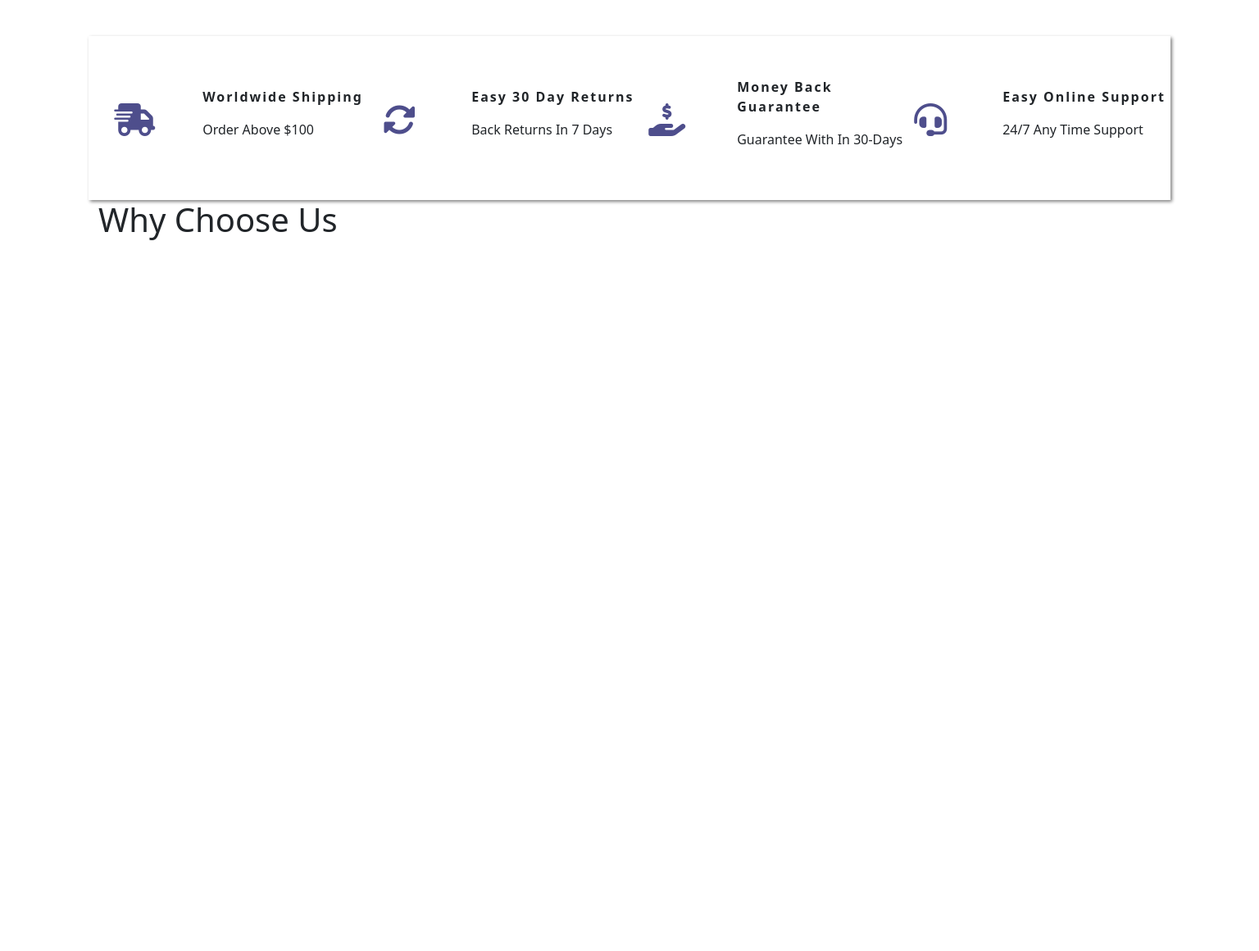
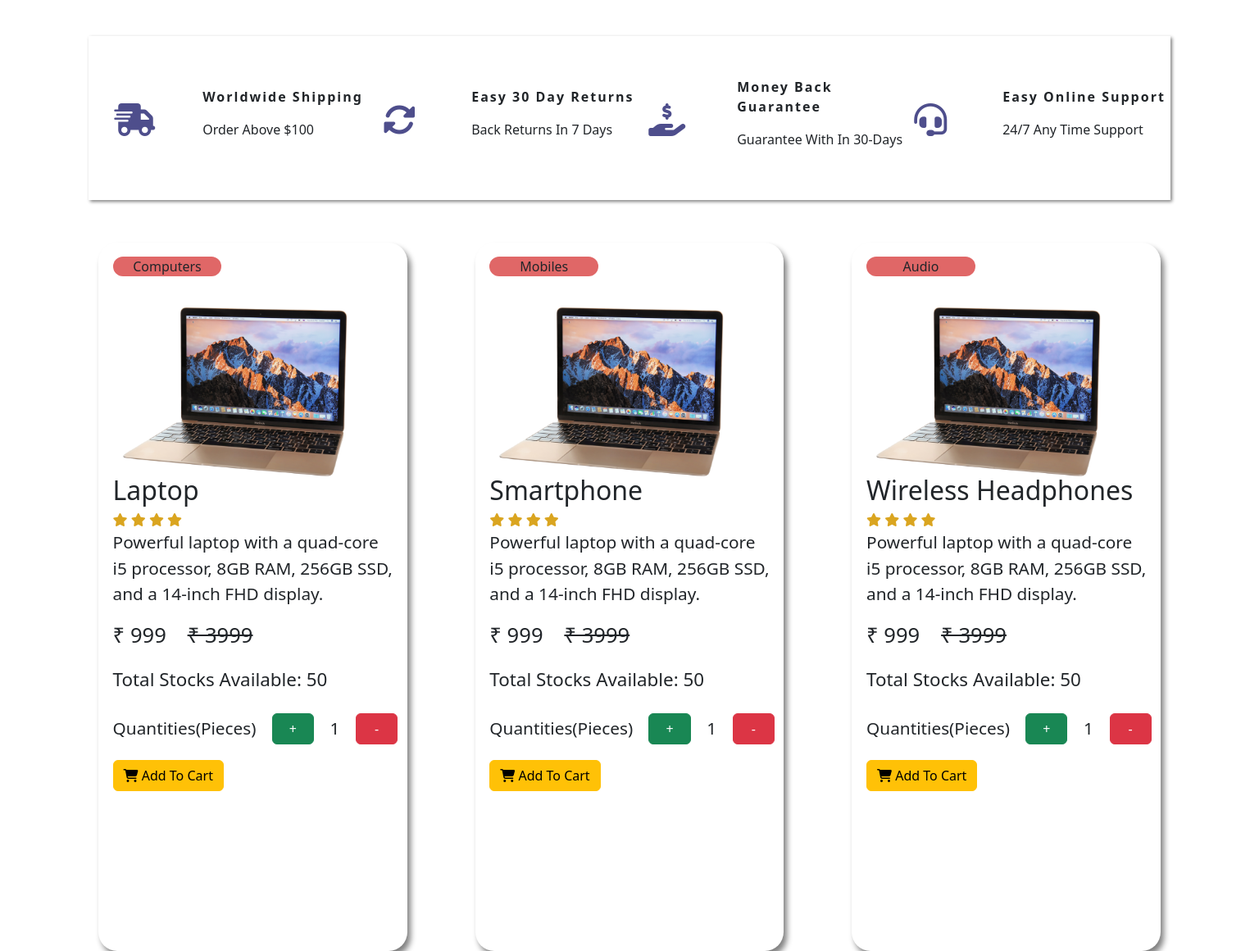
Before and after one commit to mkd21/ElearnInfoTech, a website built with Vite: page Ecom website/Ecom_vanilla_js/index.html in a window 1536 px wide. Shown: the part 1264-2424 px from the top of the page at 82% size. Before the commit the page ends 1564 px from the top, so only its background shows below. Built offline with nearby package versions, Linux system fonts and the light colour scheme.

Commit message:
added some more code

```diff
--- a/Ecom website/Ecom_vanilla_js/index.html
+++ b/Ecom website/Ecom_vanilla_js/index.html
@@ -210,8 +210,68 @@
 
     <!-- ========== Start Why Choose US Section ========== -->
 
-      <section class="container" >
-        <h1>Why Choose Us</h1>
+      <section class="container" id="whyChooseUs">
+        <!-- <h1>Why Choose Us</h1>
+        <p>Choose Thapa EduHub for a holistic, enriching learning experience that empowers you to achieve your goals.</p> -->
+
+        <template id="productCard-template">
+
+            <!-- product cards section  -->
+              <div class="cardParent">
+
+                <div class="itemType">
+                  <p>Computers</p>
+                </div>
+
+                <div class="productImage">
+                  <img src="./src/images/lapi.png" />
+                </div>
+
+                <div class="productName">
+                  <p>Laptop</p>
+                </div>
+
+                <div class="productRating">
+                  <i class="fa-solid fa-star"></i>
+                  <i class="fa-solid fa-star"></i>
+                  <i class="fa-solid fa-star"></i>
+                  <i class="fa-solid fa-star"></i>
+                </div>
+
+                <div class="prod-description">
+                  <p>Powerful laptop with a quad-core i5 processor, 8GB RAM, 256GB SSD, and a 14-inch FHD display.</p>
+                </div>
+
+                <div class="product_price">
+                  <span class="currentPrice">&#8377; 999</span>
+                  <span class="previousPrice" style="text-decoration: line-through;" >&#8377; 3999</span>
+                </div>
+
+                <div class="totalStock">
+                  <span>Total Stocks Available:</span>
+                  <span>50</span>
+                </div>
+
+                <div class="quantityToAddinCart d-flex align-items-center">
+
+                  <span>Quantities(Pieces)</span>
+
+                  <span class=" productIncrementDecrementFunctionality d-flex align-items-center justify-content-center">
+                    <button class="btn btn-success" >+</button>
+                    <p>1</p>
+                    <button class="btn btn-danger">-</button>
+                  </span>
+
+                </div>
+
+                <div class="addToCardButton">
+                  <button class="btn btn-warning" > <i class="fa-solid fa-cart-shopping"></i> Add To Cart </button>
+                </div>
+              </div>
+
+        </template>
+
+
       </section>
 
     <!-- ========== End Why Choose US Section ========== -->
@@ -228,7 +288,8 @@
 
 
     <!-- custom js  -->
-    <script type="module" src="/src/main.js"></script>
+    <script type="module" src="./src/custom_js/main.js"></script>
+    <!-- <script type="module" src="./src/custom_js/workingWith_template.js"></script> -->
 
   </body>
 </html>
--- a/Ecom website/Ecom_vanilla_js/src/api/data.json
+++ b/Ecom website/Ecom_vanilla_js/src/api/data.json
@@ -5,6 +5,7 @@
       "category": "Computers",
       "brand": "ExampleBrand",
       "price": 999.99,
+      "previousPrice" : "3999",
       "stock": 50,
       "description": "Powerful laptop with a quad-core i5 processor, 8GB RAM, 256GB SSD, and a 14-inch FHD display.",
       "image": "../images/lapi.png"
@@ -15,6 +16,7 @@
       "category": "Mobiles",
       "brand": "TechGadget",
       "price": 499.99,
+      "previousPrice" : "1999",
       "stock": 100,
       "image": "../images/iphone.png",
       "description": "Feature-rich smartphone with a 6.2-inch screen, 12MP dual camera, 128GB storage, and a 4000mAh battery."
@@ -25,6 +27,7 @@
       "category": "Audio",
       "brand": "SoundBeats",
       "price": 149.99,
+      "previousPrice" : "599",
       "stock": 30,
       "image": "../images/headphone.png",
       "description": "High-quality wireless headphones with over-ear design, 20 hours of battery life, and a sleek black color."
@@ -35,6 +38,7 @@
       "category": "Wearables",
       "brand": "FitTech",
       "price": 199.99,
+      "previousPrice" : "799",
       "stock": 20,
       "image": "../images/watch.png",
       "description": "Smartwatch with a 1.3-inch AMOLED display, water-resistant design, fitness tracking features, and a stylish silver color."
@@ -45,6 +49,7 @@
       "category": "Audio",
       "brand": "SoundBeats",
       "price": 149.99,
+      "previousPrice" : "599",
       "stock": 30,
       "image": "../images/speakers.png",
       "description": "High-quality wireless headphones with over-ear design, 20 hours of battery life, and a sleek black color."
@@ -55,6 +60,7 @@
       "category": "Video",
       "brand": "Samsung",
       "price": 199.99,
+      "previousPrice" : "799",
       "stock": 20,
       "image": "../images/tv.png",
       "description": "Smartwatch with a 1.3-inch AMOLED display, water-resistant design, fitness tracking features, and a stylish silver color."
--- a/Ecom website/Ecom_vanilla_js/src/customCss/style.css
+++ b/Ecom website/Ecom_vanilla_js/src/customCss/style.css
@@ -135,4 +135,102 @@
     {
         text-transform: capitalize;
     }
+
+
+    /* why choose us section  */
+
+    #whyChooseUs
+    {
+        display: grid;
+        grid-template-columns: repeat(3, 1fr);
+        grid-gap: 5.2rem;
+        padding-top: 3.2rem;
+    }
+
+
+    /* product card section  */
+    .cardParent
+    {
+        height: 108vh;
+        /* background-color: #4484fb; */
+        padding-top: 1.1rem;
+        padding-left: 1.1rem;
+        border-radius: 23px;
+        box-shadow: 4px 6px 7px grey;
+    }
+
+    .itemType
+    {
+        background-color: #e06767;
+        border-radius: 23px;
+        width: clamp(14%, 11vw, 37%);
+        text-align: center;
+    }
+    .productImage
+    {
+        width: 90%;
+    }
+    .productImage img
+    {
+        width: 100%;
+    }
+    .productName
+    {
+        font-size: clamp(1rem, 5vw, 2rem);
+        font-weight: 500;
+        margin-top: -2.1rem;
+    }
+    /* .productRating
+    {
+        margin-top: -1.2rem;
+    } */
+    .productRating i
+    {
+        color: goldenrod;
+    }
+    .prod-description p
+    {
+        font-size: clamp(1.2rem, 2vw, 1.3rem);
+        padding-right: 1rem;
+        font-weight: 400;
+    }
+
+    .product_price
+    {
+        font-size: clamp(1rem, 4vw, 1.6rem);
+        font-weight: 500;
+    }
+    .currentPrice
+    {
+        margin-right: 1.2rem;
+    }
+    .totalStock
+    {
+        font-size: clamp(1rem, 2vw, 1.4rem);
+        margin-top: 1.1rem;
+        font-weight: 500;
+    }
+    .quantityToAddinCart
+    {
+        margin-top: 1.5rem;
+        font-size: clamp(1rem, 2vw, 1.3rem);
+    }
+    .productIncrementDecrementFunctionality
+    {
+        margin-left: 1.2rem;
+    }
+    .productIncrementDecrementFunctionality p
+    {
+        width: 3.2rem;
+        margin: 0;
+        text-align: center;
+    }
+    .productIncrementDecrementFunctionality button
+    {
+        width: 3.2rem;
+    }
+    .addToCardButton
+    {
+        margin-top:1.2rem;
+    }
 }
--- /dev/null
+++ b/Ecom website/Ecom_vanilla_js/src/custom_js/main.js
@@ -0,0 +1,5 @@
+
+
+import {parentOfAllActivity} from "./workingWith_template";
+
+parentOfAllActivity();
--- /dev/null
+++ b/Ecom website/Ecom_vanilla_js/src/custom_js/workingWith_template.js
@@ -0,0 +1,35 @@
+
+const data = import("../api/data.json");
+
+export const parentOfAllActivity = () =>{
+
+    data.then( (receivedData) =>{
+
+        try
+        {
+            const parentOfProduct = document.querySelector("#whyChooseUs");
+            const templeteReference = document.querySelector("#productCard-template");
+
+            const filteredData = receivedData.default;
+
+            // making clone of template element inside the loop
+
+            filteredData.forEach( (iter) =>{
+
+                const {id , name , category , brand , price , previousPrice , stock , description , image} = iter;
+
+                const clonedTemplate = templeteReference.content.cloneNode(true);
+
+                clonedTemplate.querySelector(".itemType").innerText = category;
+                clonedTemplate.querySelector(".productName").innerText = name;
+
+                parentOfProduct.append(clonedTemplate);
+            })
+        }
+        catch(err)
+        {
+            console.log("something wrong with the api",err);
+        }
+
+    })
+}
--- a/Ecom website/Ecom_vanilla_js/src/main.js
+++ /dev/null
@@ -1,5 +0,0 @@
-
-
-import data from "../src/api/data.json";
-
-console.log(data);
```
Also changed, not shown: Ecom website/Ecom_vanilla_js/notes.txt (added).
